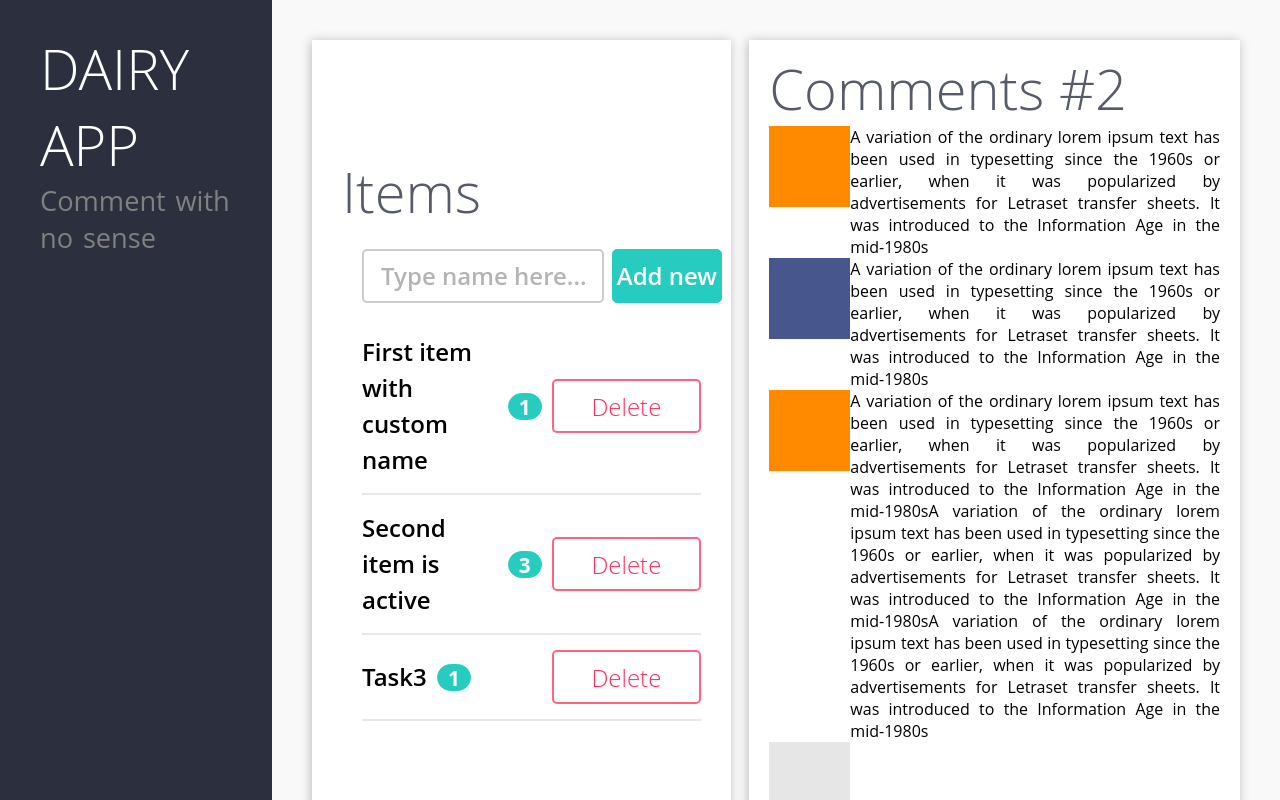
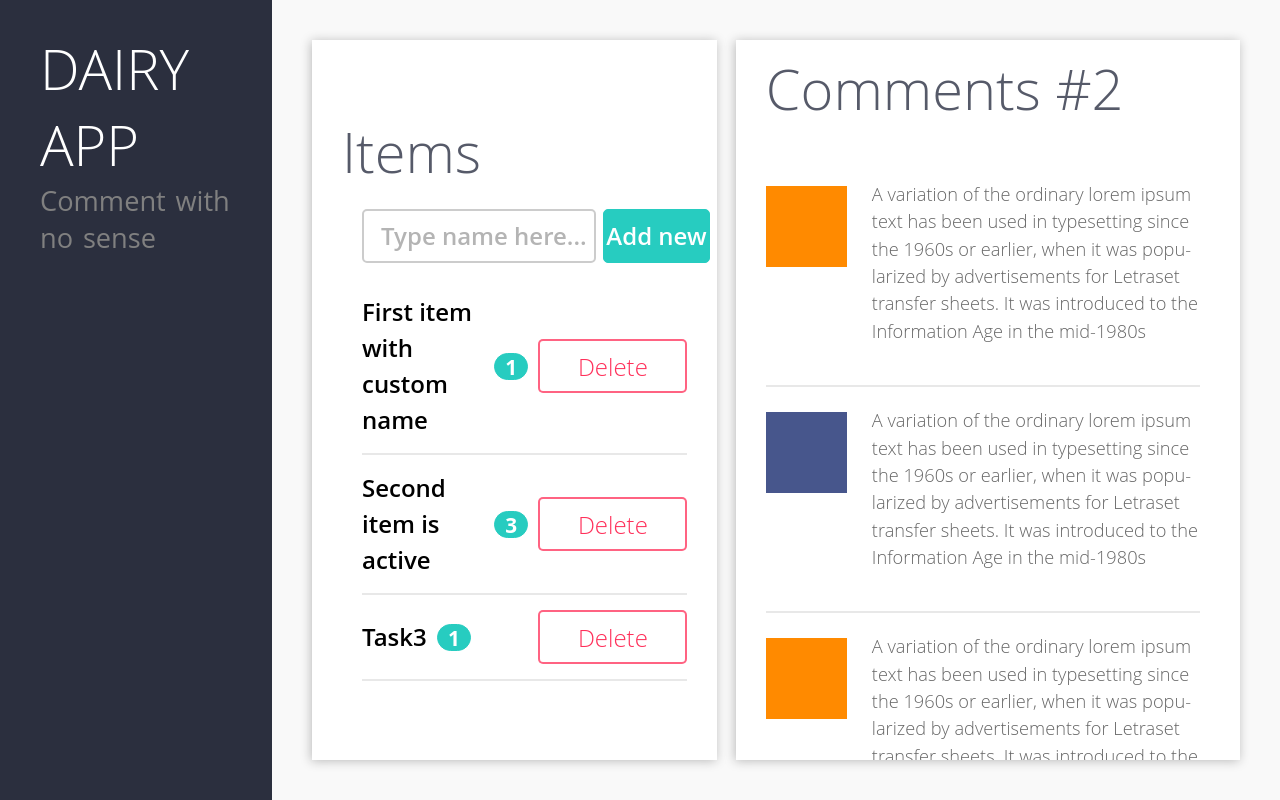
Before and after one commit to mudovytskyi/dairy-app.github.io, a React (Create React App) app: page / in a window 1280 px wide. Built offline with nearby package versions, Linux system fonts and the light colour scheme.

Commit message:
adjust appearance of CommentListVIew via css

```diff
--- a/src/components/App.css
+++ b/src/components/App.css
@@ -66,7 +66,7 @@ html, body {
   background-color: #f9f9f9;
   display: flex;
   width: 80%;
-  height: 100%;
+  /* height: 100%; */
   padding: 40px 40px 40px 40px;
   align-content: space-between;
 
@@ -242,14 +242,19 @@ input[type="button"].delete-btn {
   align-content: center;
   background-color: #ffffff;
 
-  padding: 10px 20px 30px;
+  padding: 10px 40px 10px 30px;
   margin: 0;
   margin-left: 2%;
   box-shadow: -1px 1px 10px #bababa;
+  overflow: auto;
 }
 .CommentList {
   width: 100%;
-  float: 4;
+  padding-top: 35px;
+  /* overflow: scroll; */
+  overflow-y: auto;
+
+  /* float: 4; */
   /* overflow: scroll; */
   /* scroll-behavior: auto; */
 
@@ -260,12 +265,23 @@ input[type="button"].delete-btn {
   align-self: auto;
   align-items: flex-start;
   align-content: space-between;
-
+  padding: 25px 0 40px 0;
+  border-bottom: 2px solid #e8e8e8;
+}
+.CommentRecord:last-of-type {
+  border-bottom: none;
 }
 .comment-name {
+  font: 300 1.14em/1.5em "Open Sans";
+  /* font-family:Open Sans"; */
+  /* font-size: 1.2em; */
+  margin-left: 25px;
+  margin-top: -5px;
   display: block;
   width: 100%;
-  text-align: justify;
+  text-align: left;
+  color: #666666;
+  hyphens: auto;
 }
 
 .placeholder-icon {
@@ -281,3 +297,26 @@ input[type="button"].delete-btn {
 .CommentRecord:nth-child(even) .placeholder-icon{
   background-color: #47568c;
 }
+
+.AddCommentBar {
+  display: flex;
+  height: 100px;
+  padding-right: 40px;
+  padding-bottom: 30px;
+}
+
+.comment-new, .comment-new textarea {
+  width: 100%;
+  height: 100%;
+}
+
+.comment-new textarea {
+  border: 2px solid #cccccc;
+  font: 300 1.14em/1.5em "Open Sans";
+  text-align: left;
+  color: #666666;
+  hyphens: auto;
+  padding-left: 0.5em;
+  resize: none;
+  margin-left: 25px;
+}
--- a/src/components/comment/CommentRecord.js
+++ b/src/components/comment/CommentRecord.js
@@ -1,15 +1,20 @@
 import  React, { Component } from 'react';
 import CommentIcon from './CommentIcon';
-
+/* <div className="CommentRecord">
+            <CommentIcon />
+            <div className="comment-name">
+                <span>{this.props.value}</span>
+            </div>
+        </div> */
 class CommentRecord extends Component {
     render () {
         return (
             <div className="CommentRecord">
-            <CommentIcon />
-            <div className="comment-name">
-                <span>{this.props.value}</span>
+                <CommentIcon />
+                <div className="comment-name">
+                    <span>{this.props.value}</span>
+                </div>
             </div>
-        </div>
         );
     }
 }
```
Also changed, not shown: src/components/comment/AddCommentBar.js (+4 -4 lines).
